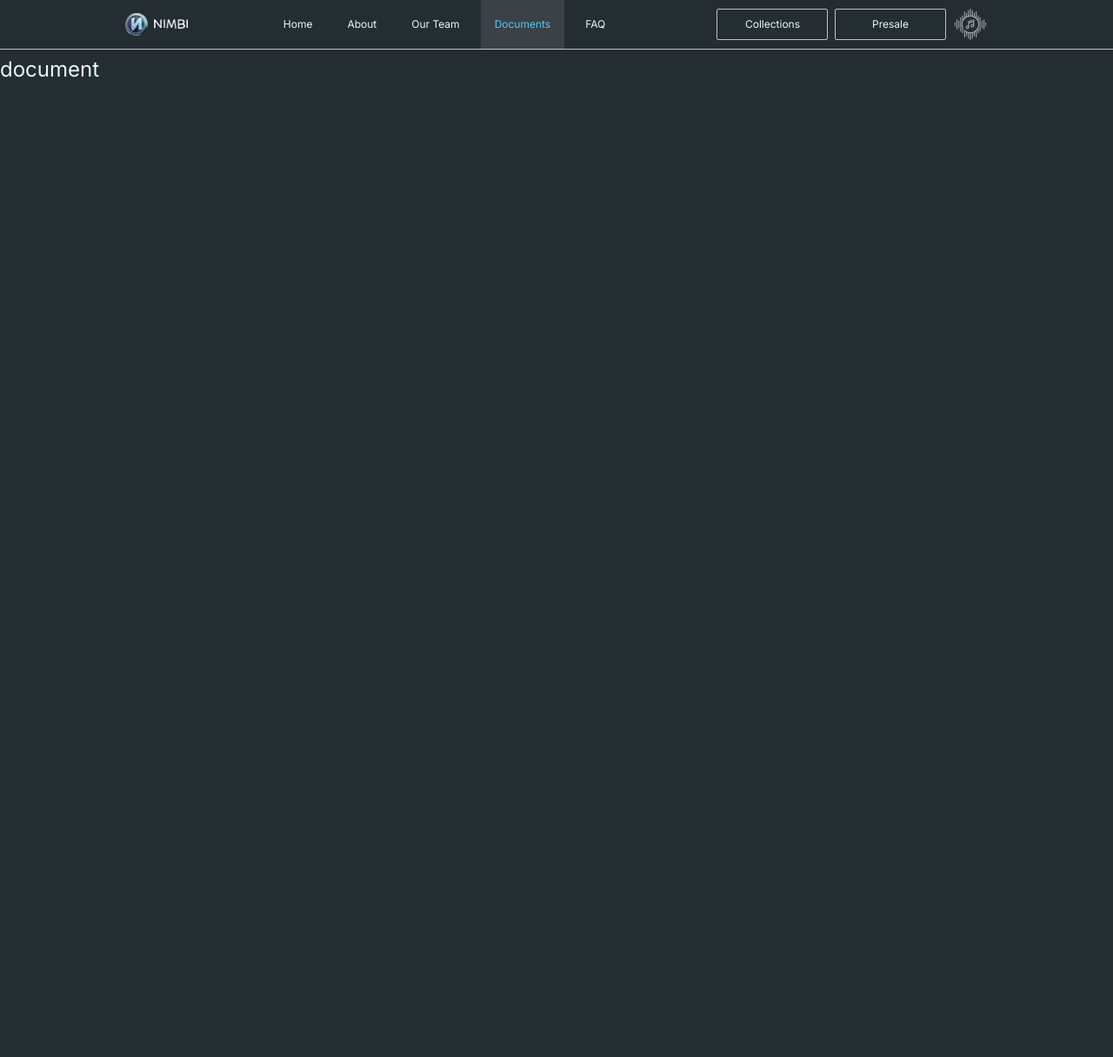
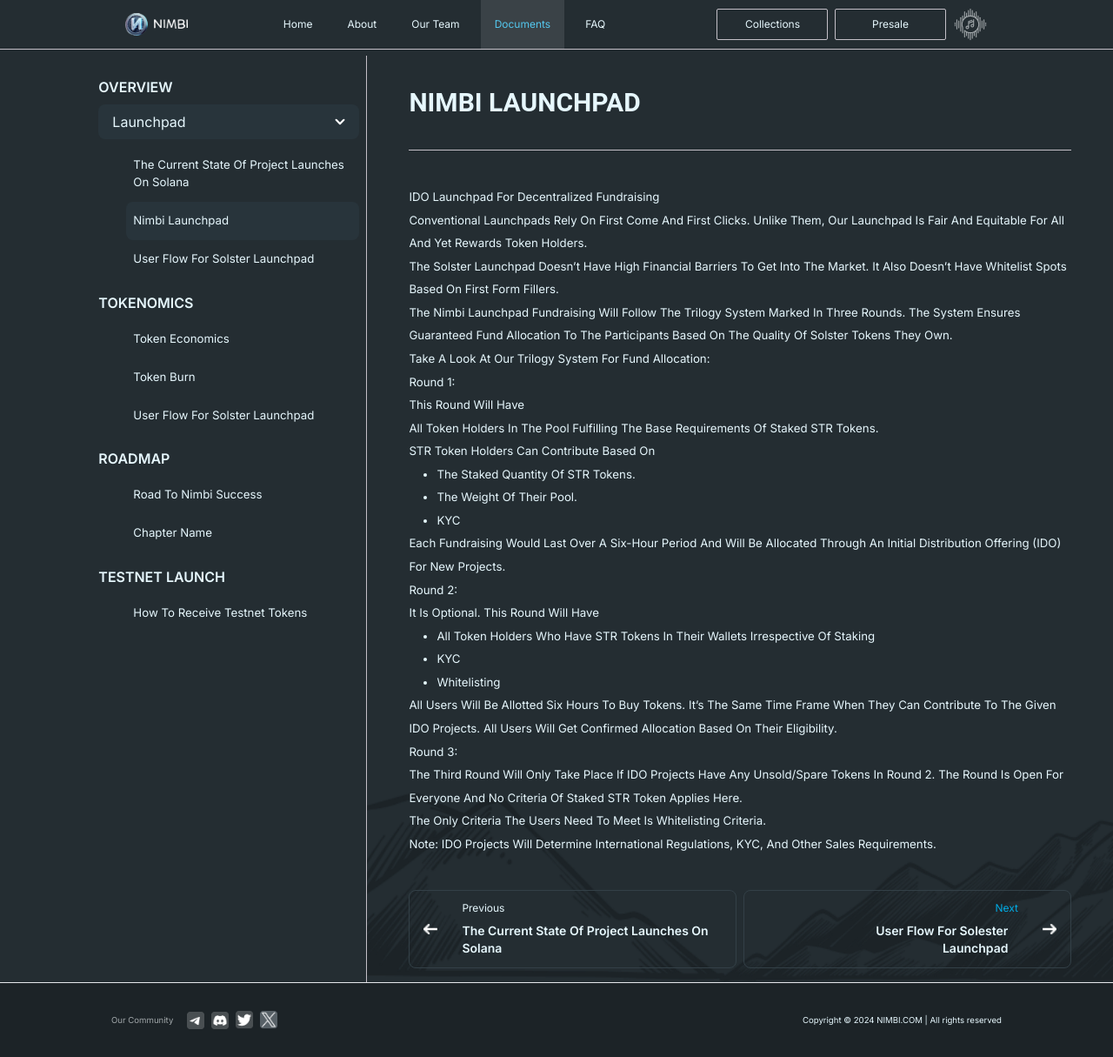
Before and after one commit to kjsingh03/nimbi, a React (Vite) app: page /documents in a window 1280 px wide. Shown: the whole page at 87% size. Before the commit the page ends 800 px from the top, so only its background shows below. Built offline with nearby package versions, Linux system fonts and the light colour scheme.

Commit message:
Completed

```diff
--- a/src/Pages/About.jsx
+++ b/src/Pages/About.jsx
@@ -6,7 +6,7 @@ import '../App.css'
 function About() {
   return (
     <>
-      <div className="flex flex-col items-center justify-center gap-12 w-full px-[1rem] md:px-[5rem] xl:px-[11rem] mx-auto capitalize py-16 bg-[url(./assets/whaleLeft.png),url(./assets/mountain.png)] about bg-no-repeat font-['Roboto_Condensed',sans-serif]">
+      <div className="flex flex-col items-center justify-center gap-12 w-full px-[2rem] md:px-[5rem] xl:px-[11rem] mx-auto capitalize py-16 bg-[url(./assets/whaleLeft.png),url(./assets/mountain.png)] about bg-no-repeat font-['Roboto_Condensed',sans-serif]">
 
         <div className="w-full border-b border-b-[#c4c0c8] py-6">
           <p className='uppercase text-3xl font-semibold text-left py-3'>About us</p>
--- a/src/Pages/Document.jsx
+++ b/src/Pages/Document.jsx
@@ -1,10 +1,117 @@
 import React from 'react'
+import Footer from '../components/Footer/Footer'
+import { icon, leftArrow, rightArrow } from '../assets'
 
 function Document() {
   return (
-    <div className='text-2xl pt-16'>
-      document
-    </div>
+    <>
+      <div className='flex capitalize pt-16 sm:flex-row flex-col'>
+
+        <div className="sm:w-[33%] flex flex-col gap-4 items-center sm:items-end min-h-screen border-r border-r-[#c4c0c8] py-6">
+          <div className="w-[90%] xl:w-[75%] flex flex-col gap-2 px-2">
+            <p className='uppercase text-left font-semibold'>overview</p>
+            <div className="flex flex-col gap-2">
+              <div className="flex items-center justify-between bg-[#28343b] rounded-lg py-2 px-4 cursor-pointer">
+                <p className=''>launchpad</p>
+                <img src={icon} className='w-3 h-3 rotate-90' alt="" />
+              </div>
+              <ul className='pl-8 text-[0.65rem] md:text-[0.83rem]'>
+                <li className='hover:bg-[#28343b] py-3 px-2 rounded-lg cursor-pointer'>The current state of project launches on solana</li>
+                <li className='hover:bg-[#28343b] py-3 px-2 rounded-lg cursor-pointer bg-[#28343b]'>nimbi launchpad</li>
+                <li className='hover:bg-[#28343b] py-3 px-2 rounded-lg cursor-pointer'>user flow for solster launchpad</li>
+              </ul>
+            </div>
+          </div>
+          <div className="w-[90%] xl:w-[75%] flex flex-col gap-2 px-2">
+            <p className='uppercase text-left font-semibold'>tokenomics</p>
+            <div className="flex flex-col gap-2">
+
+              <ul className='pl-8 text-[0.65rem] md:text-[0.83rem]'>
+                <li className='hover:bg-[#28343b] py-3 px-2 rounded-lg cursor-pointer'>token economics</li>
+                <li className='hover:bg-[#28343b] py-3 px-2 rounded-lg cursor-pointer'>token burn</li>
+                <li className='hover:bg-[#28343b] py-3 px-2 rounded-lg cursor-pointer'>user flow for solster launchpad</li>
+              </ul>
+            </div>
+          </div>
+          <div className="w-[90%] xl:w-[75%] flex flex-col gap-2 px-2">
+            <p className='uppercase text-left font-semibold'>roadmap</p>
+            <div className="flex flex-col gap-2">
+
+              <ul className='pl-8 text-[0.65rem] md:text-[0.83rem]'>
+                <li className='hover:bg-[#28343b] py-3 px-2 rounded-lg cursor-pointer'>road to nimbi success</li>
+                <li className='hover:bg-[#28343b] py-3 px-2 rounded-lg cursor-pointer'>chapter name</li>
+              </ul>
+            </div>
+          </div>
+          <div className="w-[90%] xl:w-[75%] flex flex-col gap-2 px-2">
+            <p className='uppercase text-left font-semibold'>testnet launch</p>
+            <div className="flex flex-col gap-2">
+
+              <ul className='pl-8 text-[0.65rem] md:text-[0.83rem]'>
+                <li className='hover:bg-[#28343b] py-3 px-2 rounded-lg cursor-pointer'>how to receive testnet tokens</li>
+              </ul>
+            </div>
+          </div>
+        </div>
+
+        <div className=" px-[3rem] md:px-[3rem] sm:w-[67%] md:w-[67%] pb-4 capitalize bg-[url('./assets/mountain.png')] bg-cover bg-right-bottom bg-no-repeat font-['Inter',sans-serif]">
+
+          <div className="flex flex-col gap-10">
+            <div className="w-full border-b border-b-[#c4c0c8] py-6 font-['Roboto',sans-serif]">
+              <p className='uppercase text-3xl font-semibold text-left py-3'>Nimbi Launchpad</p>
+            </div>
+
+            <div className='text-[0.65rem] md:text-[0.83rem] leading-loose'>
+              <p>IDO Launchpad for Decentralized Fundraising<br />
+                Conventional launchpads rely on first come and first clicks. Unlike them, our launchpad is fair and equitable for all and yet rewards token holders.<br />
+                The Solster launchpad doesn’t have high financial barriers to get into the market. It also doesn’t have whitelist spots based on first form fillers.<br />
+                The Nimbi launchpad fundraising will follow the trilogy system marked in three rounds. The system ensures guaranteed fund allocation to the participants based on the quality of Solster Tokens they own.<br />
+                Take a look at our trilogy system for fund allocation:<br />
+                Round 1:<br />
+                This round will have<br />
+                All token holders in the pool fulfilling the base requirements of staked STR tokens.<br />
+                STR Token Holders can contribute based on<br />
+                <ul className='list-disc px-8'>
+                  <li>The staked quantity of STR tokens.</li>
+                  <li>The weight of their pool.</li>
+                  <li>KYC</li>
+                </ul>
+                Each fundraising would last over a six-hour period and will be allocated through an initial distribution offering (IDO) for new projects.<br />
+                Round 2:<br />
+                It is optional. This round will have<br />
+                <ul className='list-disc px-8'>
+                  <li>All token holders who have STR tokens in their wallets irrespective of staking</li>
+                  <li>KYC</li>
+                  <li>Whitelisting</li>
+                </ul>
+                All users will be allotted six hours to buy tokens. It’s the same time frame when they can contribute to the given IDO projects. All users will get confirmed allocation based on their eligibility.<br />
+                Round 3:<br />
+                The third round will only take place if IDO projects have any unsold/spare tokens in Round 2. The round is open for everyone and no criteria of staked STR token applies here.<br />
+                The only criteria the users need to meet is whitelisting criteria.<br />
+                Note: IDO projects will determine international regulations, KYC, and other sales requirements.</p>
+            </div>
+
+            <div className="flex flex-col md:flex-row items-center gap-2">
+              <div className="flex items-center gap-1 lg:gap-7 border border-[#334047] bg-transparent hover:bg-[#28343b66] cursor-pointer py-3 px-4 rounded-lg w-full">
+                <img src={leftArrow} alt="" className='w-4 h-3' />
+                <div className="flex flex-col gap-2">
+                  <p className='text-[0.6rem] md:text-xs'>Previous</p>
+                  <p className='text-[0.6rem] md:text-xs lg:text-sm font-semibold md:w-[95%]'>the current state of project launches on solana</p>
+                </div>
+              </div>
+              <div className="flex items-center justify-end gap-1 lg:gap-7 border border-[#334047] bg-transparent hover:bg-[#28343b66] cursor-pointer py-3 px-4 rounded-lg w-full">
+                <div className="flex flex-col gap-2 text-right ">
+                  <p className='text-[0.6rem] md:text-xs text-[#00ace6]'>Next</p>
+                  <p className='text-[0.6rem] md:text-xs lg:text-sm font-semibold md:w-[95%]'>user flow for solester launchpad</p>
+                </div>
+                <img src={rightArrow} alt="" className='w-4 h-3' />
+              </div>
+            </div>
+          </div>
+        </div>
+      </div>
+      <Footer path='/documents' />
+    </>
   )
 }
 
--- a/src/Pages/Faq.jsx
+++ b/src/Pages/Faq.jsx
@@ -5,7 +5,7 @@ import Accordion from '../components/Accordion/Accordion'
 function Faq() {
   return (
     <>
-      <div className="flex flex-col justify-center gap-12 w-full px-[3rem] md:px-[5rem] xl:px-[11rem] mx-auto capitalize py-16 bg-[url('./assets/mountain.png')] bg-contain bg-left-bottom bg-no-repeat font-['Inter',sans-serif]">
+      <div className="flex flex-col gap-12 w-full xl:w-[80%] px-[2rem] md:px-[5rem] xl:px-[11rem] capitalize py-16 bg-[url('./assets/mountain.png')] bg-contain bg-left-bottom bg-no-repeat font-['Inter',sans-serif]">
 
         <div className="w-full border-b border-b-[#c4c0c8] py-6 font-['Roboto',sans-serif]">
           <p className='uppercase text-3xl font-semibold text-left py-3'>frequently asked questions</p>
--- a/src/Pages/Home.jsx
+++ b/src/Pages/Home.jsx
@@ -56,6 +56,7 @@ function Home() {
         // markers: 1
       }
     });
+
     gsap.to('.mountain',{
       x:-400,
       ease: "none",
@@ -187,8 +188,8 @@ function Home() {
                 <g filter='url(#filter0_d_230_5843)'>
                   <rect y="42.5" height="0.8" width="5000" fill="#767F84" />
                 </g>
-                <filter id="filter0_d_230_5843"  filterUnits="userSpaceOnUse" color-interpolation-filters="sRGB">
-                    <feFlood flood-opacity="0" result="BackgroundImageFix" />
+                <filter id="filter0_d_230_5843"  filterUnits="userSpaceOnUse"  style={{ colorInterpolation: "sRGB" }}>
+                    <feFlood style={{floodOpacity:0}} result="BackgroundImageFix" />
                     <feColorMatrix in="SourceAlpha" type="matrix" values="0 0 0 0 0 0 0 0 0 0 0 0 0 0 0 0 0 0 127 0" result="hardAlpha" />
                     <feOffset />
                     <feGaussianBlur stdDeviation="5" />
--- a/src/Pages/Team.jsx
+++ b/src/Pages/Team.jsx
@@ -7,7 +7,7 @@ import { card1,card2,card3,card4,card5,card6,card7,card8 } from '../assets'
 function Team() {
   return (
     <>
-      <div className="flex flex-col justify-center gap-12 w-full px-[3rem] md:px-[5rem] xl:px-[11rem] mx-auto capitalize py-16 bg-[url(./assets/whaleLeft.png),url(./assets/mountain.png),url('./assets/bigEllipse.png')] team bg-no-repeat font-['Inter',sans-serif]">
+      <div className="flex flex-col justify-center gap-12 w-full px-[2rem] md:px-[5rem] xl:px-[11rem] mx-auto capitalize py-16 bg-[url(./assets/whaleLeft.png),url(./assets/mountain.png),url('./assets/bigEllipse.png')] team bg-no-repeat font-['Inter',sans-serif]">
 
         <div className="w-full border-b border-b-[#c4c0c8] py-6 font-['Roboto_Condensed',sans-serif]">
           <p className='uppercase text-3xl font-semibold text-left py-3'>The people behind the scenes</p>
--- a/src/assets/index.js
+++ b/src/assets/index.js
@@ -44,5 +44,7 @@ import card7 from './card7.png'
 import card8 from './card8.png'
 import sound from './sound.svg'
 import grayMask from './grayMask.svg'
+import leftArrow from './leftArrow.png'
+import rightArrow from './rightArrow.png'
 
-export {leftWolf,grayMask,sound,card1,card2,card3,card4,card5,card6,card7,card8, logo,rightWolf, logo1, hero, svg1, svg2, svg3,round,indicator, author1, author2,tick,mountain, author3, author4,mask,mask1, author5 ,sec1,sec2,ellipse,goldWolf,bigEllipse,whaleLeft,whaleRight,discord,telegram,x,github ,icon,telegramIcon,twitterIcon,xIcon,discordIcon,vector}
+export {leftArrow,rightArrow,leftWolf,grayMask,sound,card1,card2,card3,card4,card5,card6,card7,card8, logo,rightWolf, logo1, hero, svg1, svg2, svg3,round,indicator, author1, author2,tick,mountain, author3, author4,mask,mask1, author5 ,sec1,sec2,ellipse,goldWolf,bigEllipse,whaleLeft,whaleRight,discord,telegram,x,github ,icon,telegramIcon,twitterIcon,xIcon,discordIcon,vector}
```
Also changed, not shown: src/components/Navbar/Navbar.jsx (+8 -10 lines).
